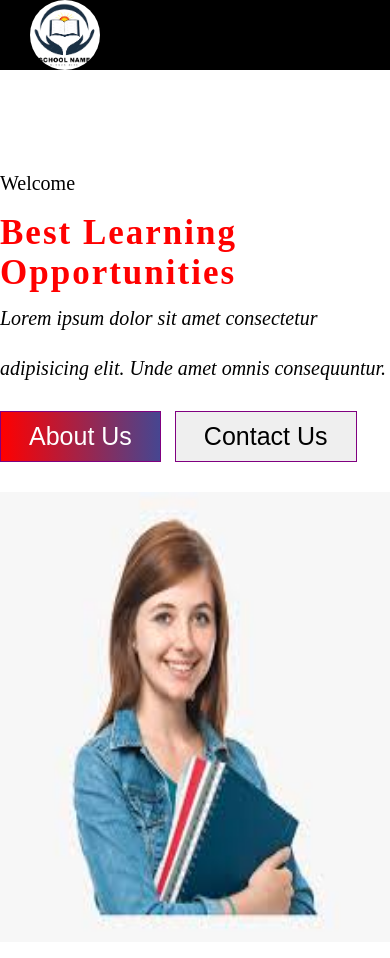
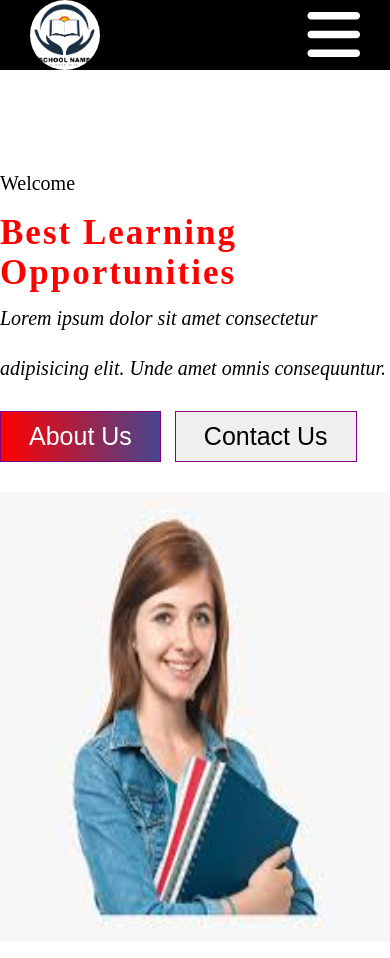
Before and after one commit to asif140r/cs, a plain HTML site: page index.html in a window 390 px wide. Shown: the top 958 px of the page. Drawn offline with Linux system fonts and the light colour scheme.

Commit message:
add file

```diff
--- a/index.html
+++ b/index.html
@@ -5,6 +5,7 @@
     <meta name="viewport" content="width=device-width, initial-scale=1.0">
     <title>Document</title>
     <link rel="stylesheet" href="style.css">
+    <link rel="stylesheet" href="https://cdnjs.cloudflare.com/ajax/libs/font-awesome/6.5.2/css/all.min.css" integrity="sha512-SnH5WK+bZxgPHs44uWIX+LLJAJ9/2PkPKZ5QiAj6Ta86w+fsb2TkcmfRyVX3pBnMFcV7oQPJkl9QevSCWr3W6A==" crossorigin="anonymous" referrerpolicy="no-referrer" />
 </head>
 <body>
     <nav>
@@ -16,6 +17,7 @@
             <li>Class</li>
             <li class="join">Join Us</li>
         </ul>
+        <i id="menu" class="fa-solid fa-bars"></i>
     </nav>
 
     <div class="hero">
--- a/style.css
+++ b/style.css
@@ -23,6 +23,10 @@ nav ul li{
     margin-left: 10px;
     list-style: none;
     font-size: 22px;
+}
+i{
+    font-size: 60px;
+    display: none;
 }
 .join{
     background: linear-gradient(to left, rgb(70, 70, 145), red);
@@ -85,4 +89,7 @@ button{
     .right img{
         width:450px;
     }
+    i{
+        display: none;
+    }
 }
```
